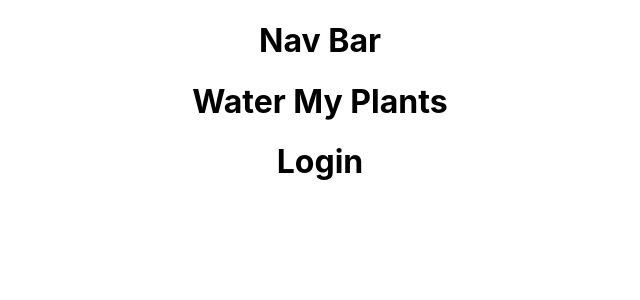
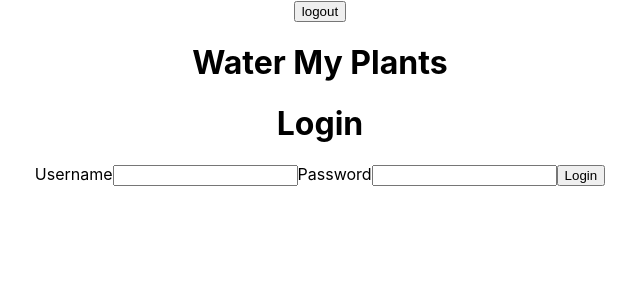
Before and after one commit to MichaelMcFaddenjr/front-end, a React (Create React App) app: page / in a window 1280 px wide. Shown: the top 300 px of the page, without its empty margins (320-960 px from the left). Built offline with nearby package versions, Linux system fonts and the light colour scheme.

Commit message:
built out login page. set token to local storage also added logout button to header

```diff
--- a/src/Components/Login.js
+++ b/src/Components/Login.js
@@ -1,12 +1,66 @@
-import React from 'react';
+import React, { useState } from 'react';
+import axios from 'axios';
+import { useHistory } from 'react-router-dom';
 
 //this component is for login in
 //Unit 3 student can handle this because we will use axiosWithAuth
 
-const Login = () => {
+const Login = (props) => {
+
+  const [ login, setLogin ] = useState ({
+    username: "",
+    password: ""
+  });
+
+  const [ error, setError ] = useState ("");
+
+  let history = useHistory();
+
+  const handleChange = (e) => {
+    setLogin({
+      ...login,
+      [e.target.name]: e.target.value,
+    });
+  };
+
+  const submitHandler = (e) => {
+    e.preventDefault();
+    axios
+      .post('https://ft-water-my-plants-3.herokuapp.com/api/users/login', login)
+      .then(res=>{
+        localStorage.setItem('token', res.data.payload);
+        history.push('/myplants');
+      })
+      .catch(err=>{
+        console.log(err);
+        setError('Username or Password are incorrect')
+      })
+  }
 
   return (
-    <h1>Login</h1>
+    <div>
+      <h1>Login</h1>
+      <form onSubmit={submitHandler}>
+        <label>Username
+          <input
+            type="text"
+            name="username"
+            value={login.username}
+            onChange={handleChange}
+          />
+        </label>
+        <label>Password
+          <input
+            type="password"
+            name="password"
+            value={login.password}
+            onChange={handleChange}
+          />
+        </label>
+        <button onSubmit={submitHandler}>Login</button>
+      </form>
+      {error ? <p>{error} </p> : null}
+    </div>
   );
 }
 
--- a/src/Components/NavBar.js
+++ b/src/Components/NavBar.js
@@ -4,9 +4,12 @@ import React from 'react';
 //on the NavBar there should be links with ability to see 'MyPlants', 'My Profile' and 'Logout'
 
 const NavBar = () => {
-
+  const logout = () => {
+    localStorage.removeItem('token');
+    window.location.href="/";
+  }
   return (
-    <h1>Nav Bar</h1>
+    <button onClick={logout}>logout</button>
   );
 }
 
```
